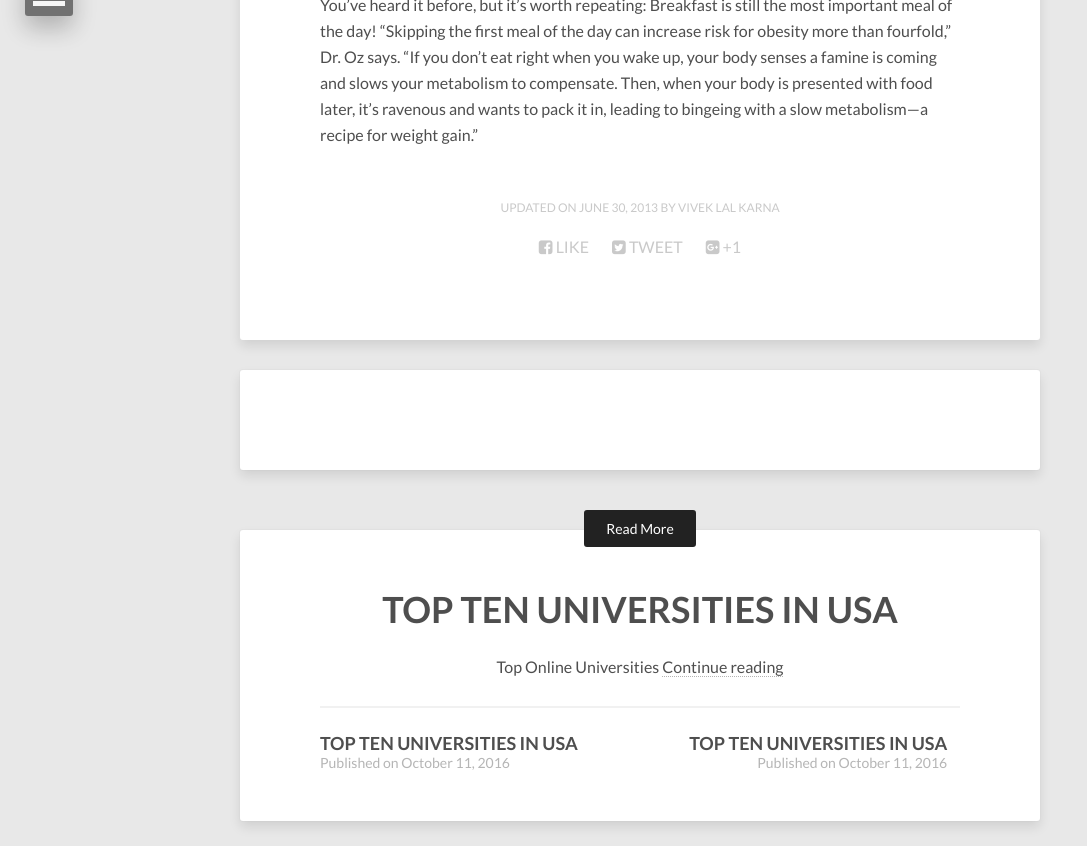
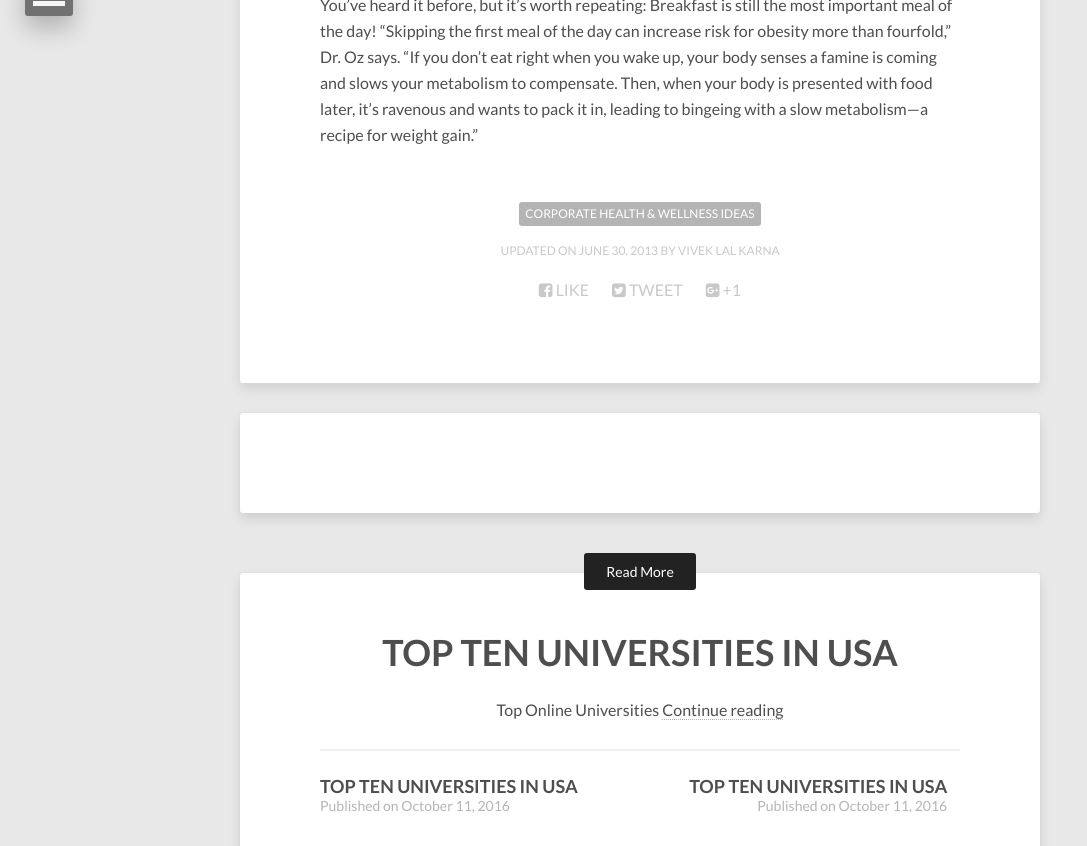
Before and after one commit to vivek1karna/topten, a Jekyll site: the page built from _posts/2016-10-11-Corporate-health.md, in a window 1280 px wide and 900 px high, scrolled down 6174 px, cut to the strip 54-900 px from the top of the window. Shown: the whole strip, without its empty margins (0-1087 px from the left). Built offline with Jekyll 4.4.1, drawn with Linux system fonts in a browser that asks for light colours; nearby versions of some CDN libraries; comment, search, counter and statistics services are not loaded.

Commit message:
Update 2016-10-11-Corporate-health.md

```diff
--- a/_posts/2016-10-11-Corporate-health.md
+++ b/_posts/2016-10-11-Corporate-health.md
@@ -3,6 +3,7 @@ layout: post
 title: "Top 10 Health and Fitness Tips of All Time"
 description: "Corporate health & wellness ideas"
 modified: 2013-06-30
+tags: [Corporate health & wellness ideas]
 image:
   feature: abstract-7.jpg
 ---
```
